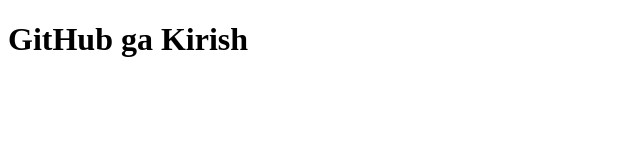
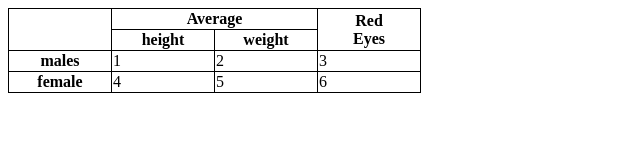
Before and after one commit to AlisherSatimov/table-project, a plain HTML site: page index.html in a window 1280 px wide. Shown: the whole page, without its empty margins (0-640 px from the left). Drawn offline with Linux system fonts and the light colour scheme.

Commit message:
my first table

```diff
--- a/index.html
+++ b/index.html
@@ -2,8 +2,45 @@
 <html>
   <head>
     <title>GitHub Kirish</title>
+    <style>
+      table,
+      th,
+      td {
+        border: 1px solid black;
+        border-collapse: collapse;
+      }
+      th,
+      td {
+        width: 100px;
+      }
+    </style>
   </head>
   <body>
-    <h1>GitHub ga Kirish</h1>
+    <table>
+      <tr>
+        <th rowspan="2"></th>
+        <th colspan="2">Average</th>
+        <th rowspan="2">
+          Red <br />
+          Eyes
+        </th>
+      </tr>
+      <tr>
+        <th>height</th>
+        <th>weight</th>
+      </tr>
+      <tr>
+        <th>males</th>
+        <td>1</td>
+        <td>2</td>
+        <td>3</td>
+      </tr>
+      <tr>
+        <th>female</th>
+        <td>4</td>
+        <td>5</td>
+        <td>6</td>
+      </tr>
+    </table>
   </body>
 </html>
```
